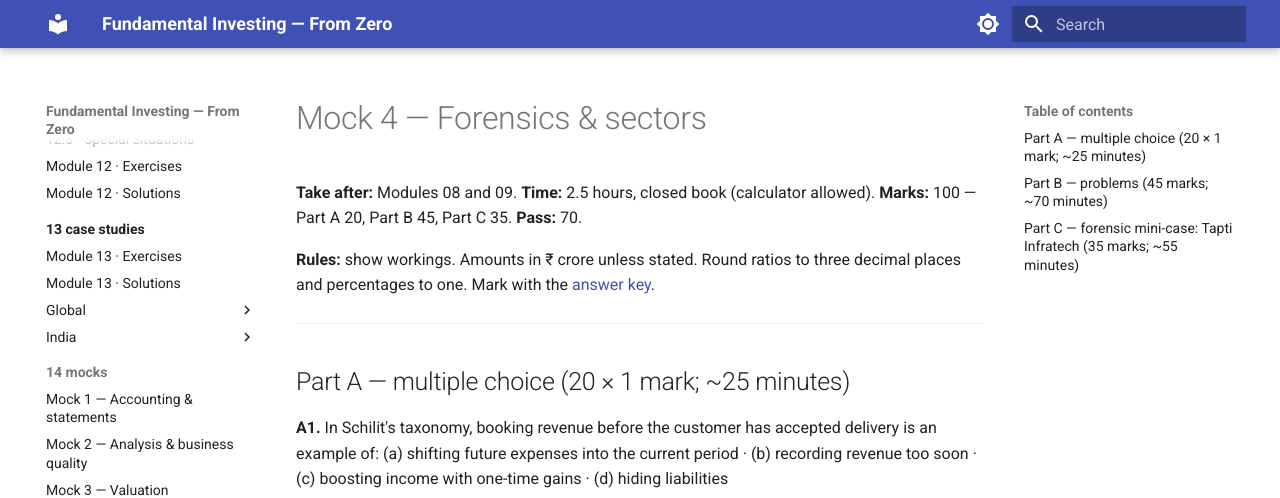
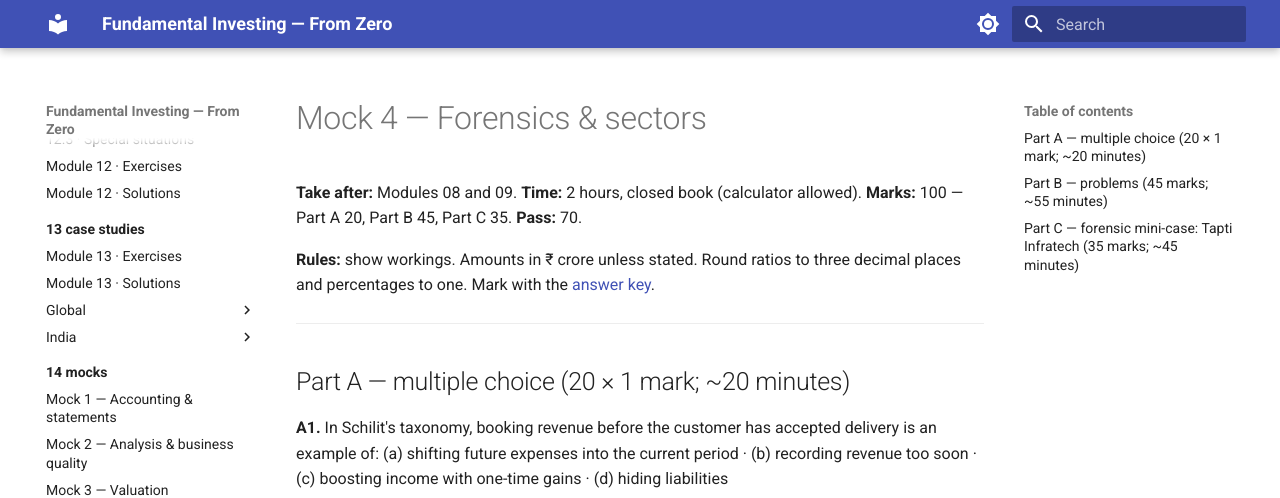
Before and after one commit to Sovi11/fundamental-investing-course, an MkDocs documentation site: the page built from docs/14-mocks/04-mock-forensics-sectors.md, in a window 1280 px wide and 900 px high. Shown: the top 498 px of the window. Built offline with MkDocs 1.6.1 and Material for MkDocs 9.7.7, drawn with Linux system fonts in a browser that asks for light colours; some of the changed text lies outside the part shown.

Commit message:
Add Module 14 index; align mock timings and syllabus
Co-Authored-By: Claude Opus 5.5 <noreply@anthropic.com>

```diff
--- a/docs/14-mocks/04-mock-forensics-sectors.md
+++ b/docs/14-mocks/04-mock-forensics-sectors.md
@@ -1,6 +1,6 @@
 # Mock 4 — Forensics & sectors
 
-**Take after:** Modules 08 and 09. **Time:** 2.5 hours, closed book (calculator allowed). **Marks:** 100 — Part A 20,
+**Take after:** Modules 08 and 09. **Time:** 2 hours, closed book (calculator allowed). **Marks:** 100 — Part A 20,
 Part B 45, Part C 35. **Pass:** 70.
 
 **Rules:** show workings. Amounts in ₹ crore unless stated. Round ratios to three decimal places and percentages to one.
@@ -8,7 +8,7 @@ Mark with the [answer key](answer-keys/04-mock-forensics-sectors-key.md).
 
 ---
 
-## Part A — multiple choice (20 × 1 mark; ~25 minutes)
+## Part A — multiple choice (20 × 1 mark; ~20 minutes)
 
 **A1.** In Schilit's taxonomy, booking revenue before the customer has accepted delivery is an example of:
 (a) shifting future expenses into the current period · (b) recording revenue too soon · (c) boosting income with
@@ -83,7 +83,7 @@ always lower than reported growth · (d) excludes acquisitions
 
 ---
 
-## Part B — problems (45 marks; ~70 minutes)
+## Part B — problems (45 marks; ~55 minutes)
 
 **B1. Beneish M-score (12 marks).** Godavari Components Ltd (fictional), ₹ Cr:
 
@@ -143,7 +143,7 @@ name the one metric you would pair with it to judge value creation over time.
 
 ---
 
-## Part C — forensic mini-case: Tapti Infratech (35 marks; ~55 minutes)
+## Part C — forensic mini-case: Tapti Infratech (35 marks; ~45 minutes)
 
 **Tapti Infratech Ltd** (fictional) is an EPC contractor building roads and water projects, mostly for state
 governments. It listed on the NSE in FY20. The stock has risen 4× in three years on "a ₹9,000 Cr order book".
```
Also changed, not shown: docs/14-mocks/06-stock-pitch-mock.md (+3 -3 lines), docs/14-mocks/index.md (added, +64 -0 lines), docs/syllabus.md (+2 -2 lines).
